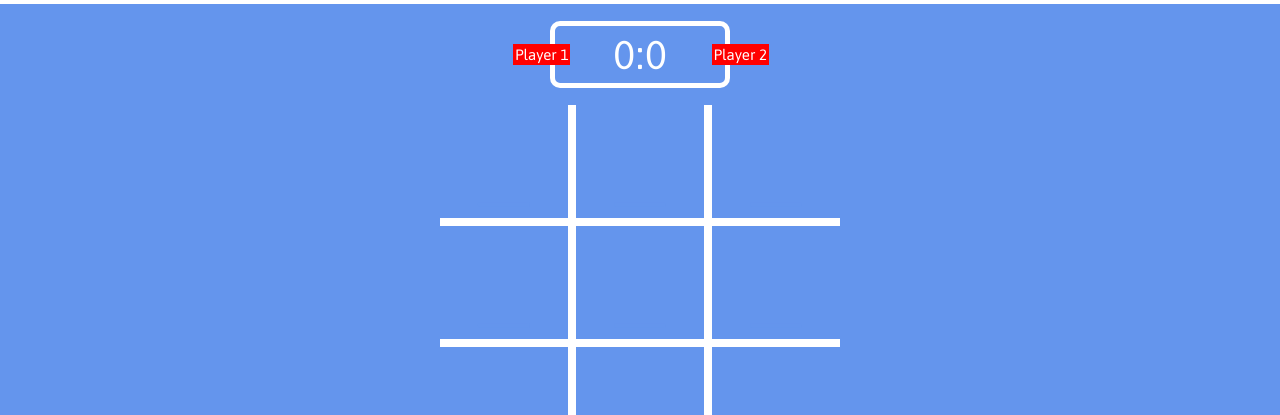
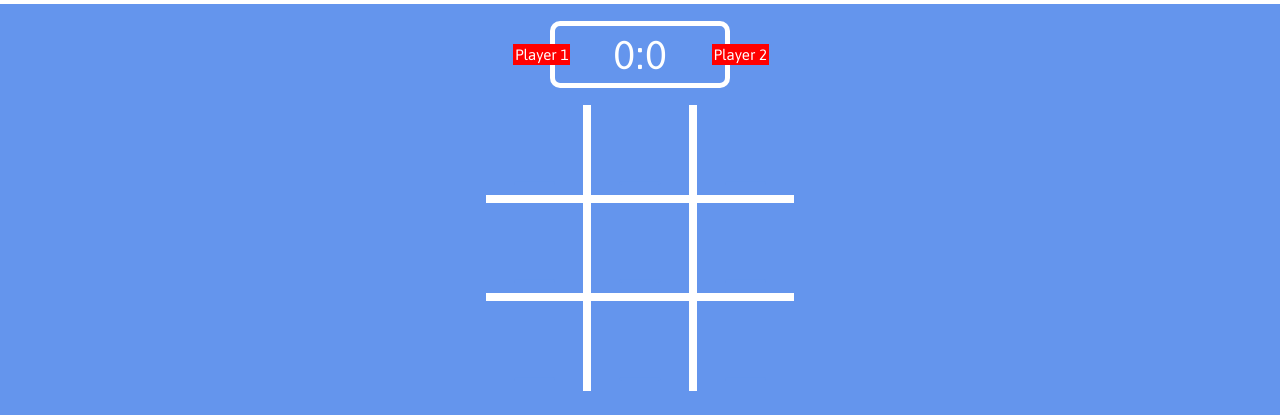
Before and after one commit to Mahib-Rahman/Tic-Tac-Toe, a plain HTML site: page index.html in a window 1280 px wide. Shown: the part 73-488 px from the top of the page. Drawn offline with Linux system fonts and the light colour scheme.

Commit message:
Update style.css

```diff
--- a/style.css
+++ b/style.css
@@ -9,11 +9,11 @@ table, th, td {
     transition: ease 0.2s;
     text-align: center;
     border-collapse: collapse;
-    font-size: 90px;
+    font-size: 70px;
     font-family: Asap, sans-serif;
     color: cornflowerblue;
-    padding-left: 40px;
-    padding-right: 40px;
+    padding-left: 30px;
+    padding-right: 30px;
     padding-bottom: 5px;
     padding-top: 5px;
 
```
